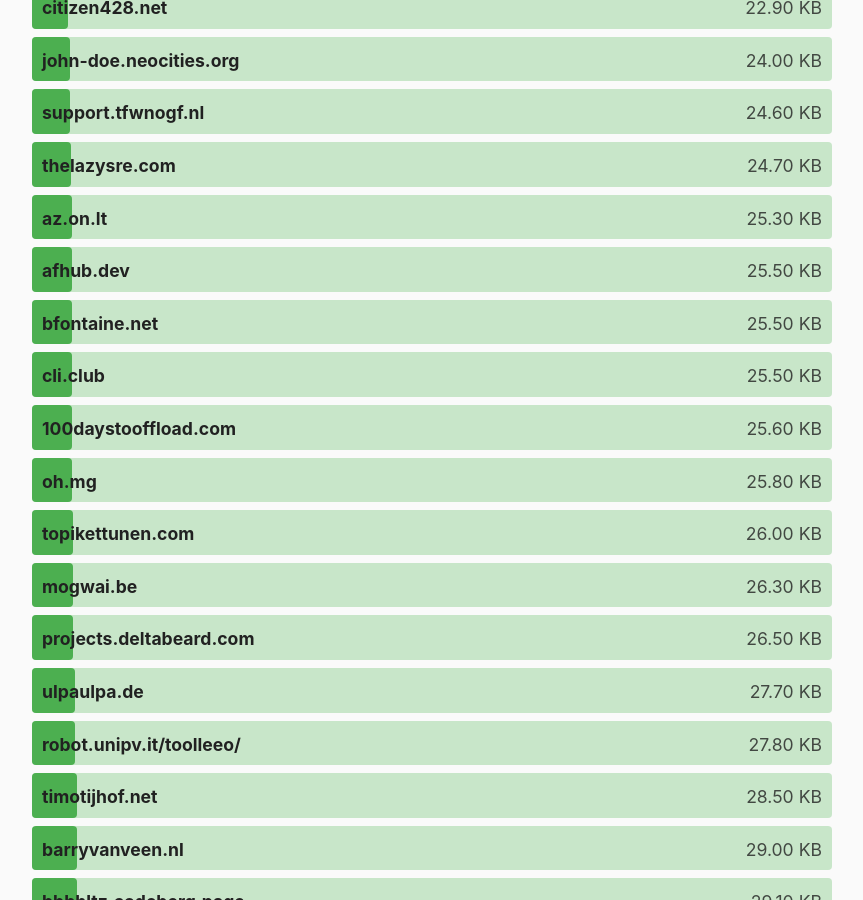
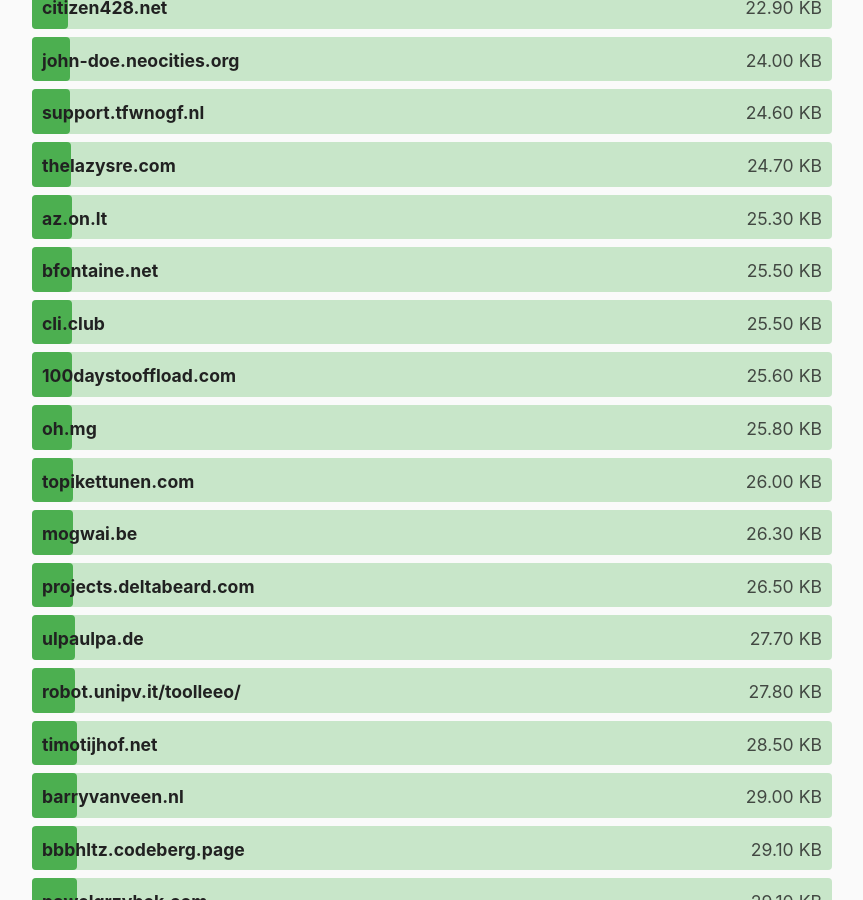
Before and after one commit to kevquirk/512kb.club, a Jekyll site: the page built from index.md, in a window 1280 px wide and 900 px high, scrolled down 8318 px. Shown: the whole window, without its empty margins (208-1071 px from the left). Built offline with Jekyll 4.4.1, drawn with Linux system fonts in a browser that asks for light colours.

Commit message:
Remove afhub.dev
Site now has more than 512kb.

```diff
--- a/_data/sites.yml
+++ b/_data/sites.yml
@@ -98,11 +98,6 @@
   size: 161
   last_checked: 2022-05-15
 
-- domain: afhub.dev
-  url: https://afhub.dev/
-  size: 25.5
-  last_checked: 2022-04-08
-
 - domain: aggy.cloud
   url: https://aggy.cloud/
   size: 189
```
